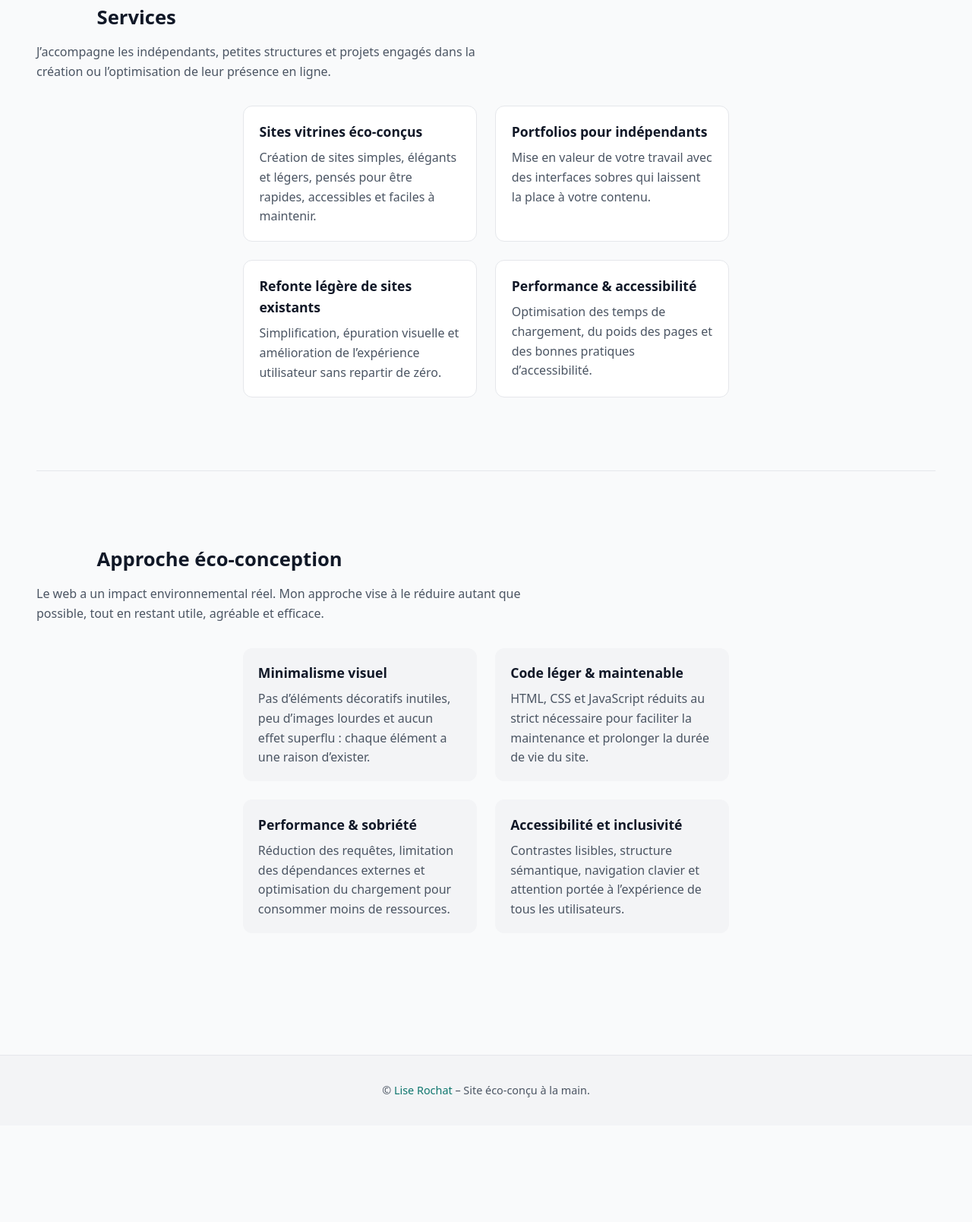
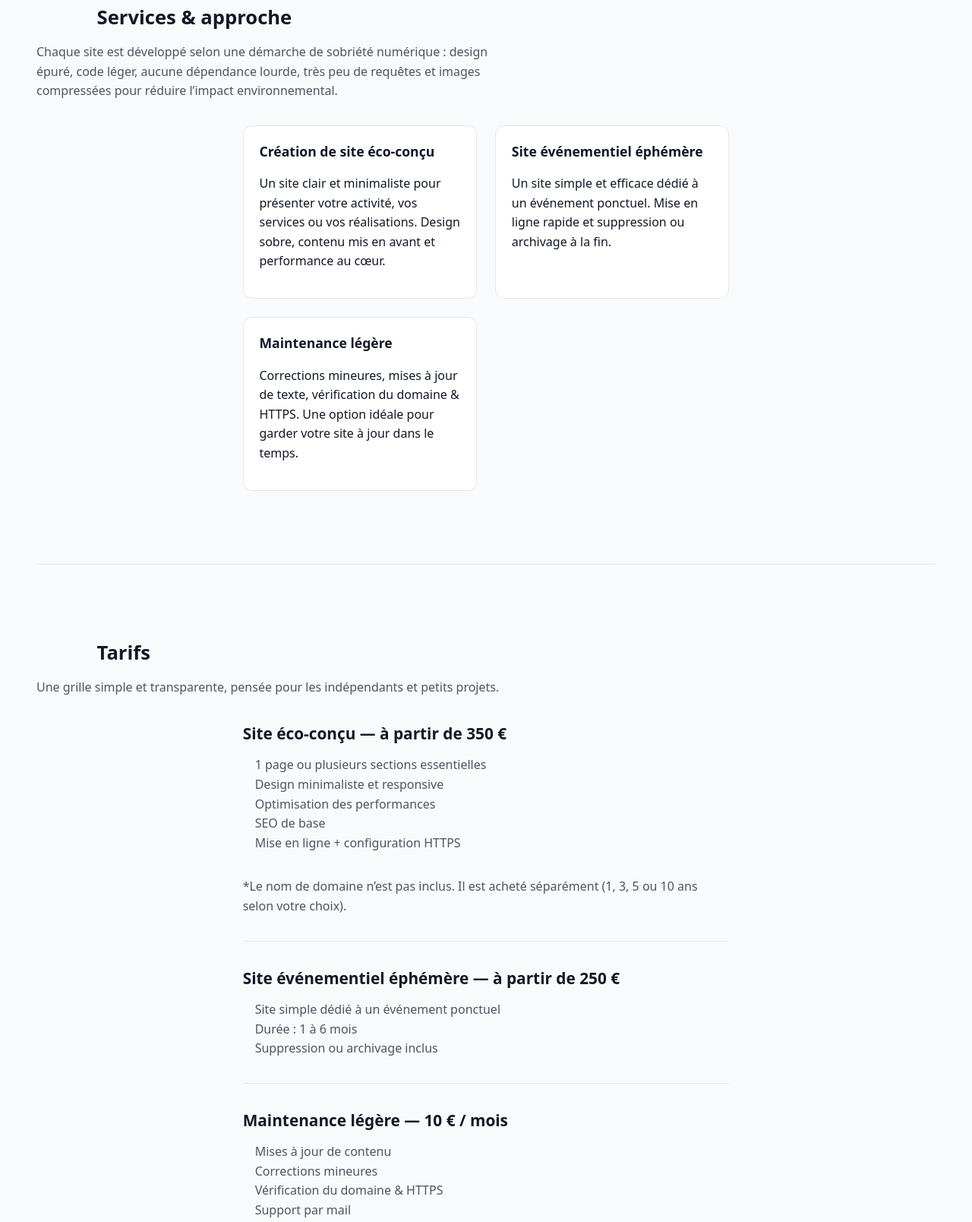
Before and after one commit to lise-dev/portfolio, a plain HTML site: page index.html in a window 1280 px wide. Shown: the part 894-2502 px from the top of the page at 76% size. Before the commit the page ends 2375 px from the top, so only its background shows below. Drawn offline with Linux system fonts and the light colour scheme.

Commit message:
feat: add tarifs section

```diff
--- a/index.html
+++ b/index.html
@@ -9,147 +9,121 @@
     <meta name="description"
         content="Développeuse web freelance spécialisée dans les sites vitrines minimalistes et éco-conçus. Création de sites sobres, rapides et durables, sur mesure.">
 
-    <!-- SEO de base -->
+    <!-- SEO -->
     <meta name="robots" content="index, follow">
-    <meta name="author" content="Lise Rpchat">
-    <link rel="canonical" href="https://lise-dev.github.io/portfolio/">
+    <meta name="author" content="Lise Rochat">
+    <link rel="canonical" href="https://liserochat.fr">
 
     <!-- Open Graph -->
     <meta property="og:type" content="website">
     <meta property="og:title" content="Lise Rochat – Développeuse web éco-responsable">
     <meta property="og:description"
         content="Création de sites web minimalistes, éco-conçus et performants pour indépendants et petites structures.">
-    <meta property="og:url" content="https://lise-dev.github.io/portfolio/">
+    <meta property="og:url" content="https://liserochat.fr">
 
-    <!-- Twitter Card -->
+    <!-- Twitter -->
     <meta name="twitter:card" content="summary">
     <meta name="twitter:title" content="Lise Rochat – Développeuse web éco-responsable">
     <meta name="twitter:description" content="Sites vitrines minimalistes, performants et éco-conçus.">
 
-    <!-- CSS -->
     <link rel="stylesheet" href="style.css">
 </head>
 
 <body>
-
-    <!-- Contenu principal -->
     <main>
-
         <!-- HERO -->
         <section id="hero" class="section-hero" aria-labelledby="hero-title">
             <div class="hero-content">
                 <h1 id="hero-title">Lise Rochat</h1>
                 <p class="hero-role">Développeuse web freelance</p>
-
                 <p class="hero-intro">
-                    Je conçois des sites web sobres, rapides et durables.<br>
-                    Étudiante en dernière année d’ingénierie informatique à l’ESIROI,
-                    je me spécialise dans le développement de sites minimalistes et éco-conçus.
+                    Je conçois des sites web sobres, rapides et durables.
+                    Étudiante en ingénierie informatique à l’ESIROI, je me spécialise dans le développement
+                    de sites minimalistes et éco-conçus.
                 </p>
-
                 <p class="hero-focus">
-                    Je privilégie des interfaces claires, sans superflu, centrées sur l’essentiel
+                    Des interfaces claires, sans superflu, centrées sur l’essentiel
                     et adaptées aux besoins réels de chaque client.
                 </p>
-
                 <a href="#services" class="hero-cta">Voir mes services</a>
             </div>
         </section>
 
-        <!-- SERVICES -->
+        <!-- SERVICES & APPROCHE -->
         <section id="services" class="section-services" aria-labelledby="services-title">
-            <h2 id="services-title">Services</h2>
+            <h2 id="services-title">Services & approche</h2>
             <p class="section-intro">
-                J’accompagne les indépendants, petites structures et projets engagés
-                dans la création ou l’optimisation de leur présence en ligne.
+                Chaque site est développé selon une démarche de sobriété numérique : design épuré, code léger, aucune dépendance lourde, très peu de requêtes et images compressées pour réduire l’impact environnemental.
             </p>
-
             <div class="services-grid">
                 <article class="service-item">
-                    <h3>Sites vitrines éco-conçus</h3>
+                    <h3>Création de site éco-conçu</h3>
                     <p>
-                        Création de sites simples, élégants et légers, pensés pour être rapides,
-                        accessibles et faciles à maintenir.
+                        Un site clair et minimaliste pour présenter votre activité, vos services ou vos réalisations.
+                        Design sobre, contenu mis en avant et performance au cœur.
                     </p>
                 </article>
-
                 <article class="service-item">
-                    <h3>Portfolios pour indépendants</h3>
+                    <h3>Site événementiel éphémère</h3>
                     <p>
-                        Mise en valeur de votre travail avec des interfaces sobres qui laissent
-                        la place à votre contenu.
+                        Un site simple et efficace dédié à un événement ponctuel.
+                        Mise en ligne rapide et suppression ou archivage à la fin.
                     </p>
                 </article>
-
                 <article class="service-item">
-                    <h3>Refonte légère de sites existants</h3>
+                    <h3>Maintenance légère</h3>
                     <p>
-                        Simplification, épuration visuelle et amélioration de l’expérience
-                        utilisateur sans repartir de zéro.
-                    </p>
-                </article>
-
-                <article class="service-item">
-                    <h3>Performance & accessibilité</h3>
-                    <p>
-                        Optimisation des temps de chargement, du poids des pages et des bonnes
-                        pratiques d’accessibilité.
+                        Corrections mineures, mises à jour de texte, vérification du domaine & HTTPS.
+                        Une option idéale pour garder votre site à jour dans le temps.
                     </p>
                 </article>
             </div>
         </section>
 
-        <!-- APPROCHE ÉCO-CONCEPTION -->
-        <section id="approche" class="section-approche" aria-labelledby="approche-title">
-            <h2 id="approche-title">Approche éco-conception</h2>
-
+        <!-- TARIFS -->
+        <section id="tarifs" class="section-tarifs" aria-labelledby="tarifs-title">
+            <h2 id="tarifs-title">Tarifs</h2>
             <p class="section-intro">
-                Le web a un impact environnemental réel. Mon approche vise à le réduire
-                autant que possible, tout en restant utile, agréable et efficace.
+                Une grille simple et transparente, pensée pour les indépendants et petits projets.
             </p>
-
-            <div class="approche-grid">
-                <article class="approche-item">
-                    <h3>Minimalisme visuel</h3>
-                    <p>
-                        Pas d’éléments décoratifs inutiles, peu d’images lourdes et aucun effet
-                        superflu : chaque élément a une raison d’exister.
-                    </p>
-                </article>
-
-                <article class="approche-item">
-                    <h3>Code léger & maintenable</h3>
-                    <p>
-                        HTML, CSS et JavaScript réduits au strict nécessaire pour faciliter
-                        la maintenance et prolonger la durée de vie du site.
-                    </p>
-                </article>
-
-                <article class="approche-item">
-                    <h3>Performance & sobriété</h3>
-                    <p>
-                        Réduction des requêtes, limitation des dépendances externes et
-                        optimisation du chargement pour consommer moins de ressources.
-                    </p>
-                </article>
-
-                <article class="approche-item">
-                    <h3>Accessibilité et inclusivité</h3>
-                    <p>
-                        Contrastes lisibles, structure sémantique, navigation clavier et
-                        attention portée à l’expérience de tous les utilisateurs.
-                    </p>
-                </article>
+            <div class="tarif-item">
+                <h3>Site éco-conçu — à partir de 350 €</h3>
+                <ul>
+                    <li>1 page ou plusieurs sections essentielles</li>
+                    <li>Design minimaliste et responsive</li>
+                    <li>Optimisation des performances</li>
+                    <li>SEO de base</li>
+                    <li>Mise en ligne + configuration HTTPS</li>
+                </ul>
+                <p class="section-intro" style="margin-top:2rem;">
+                *Le nom de domaine n’est pas inclus. Il est acheté séparément (1, 3, 5 ou 10 ans selon votre choix).
+            </p>
+            </div>
+            <hr>
+            <div class="tarif-item">
+                <h3>Site événementiel éphémère — à partir de 250 €</h3>
+                <ul>
+                    <li>Site simple dédié à un événement ponctuel</li>
+                    <li>Durée : 1 à 6 mois</li>
+                    <li>Suppression ou archivage inclus</li>
+                </ul>
+            </div>
+            <hr>
+            <div class="tarif-item">
+                <h3>Maintenance légère — 10 € / mois</h3>
+                <ul>
+                    <li>Mises à jour de contenu</li>
+                    <li>Corrections mineures</li>
+                    <li>Vérification du domaine & HTTPS</li>
+                    <li>Support par mail</li>
+                </ul>
             </div>
         </section>
-
     </main>
 
-
-    <!-- BARRE DE CONTACT FIXE -->
+    <!-- CONTACT FIXE -->
     <nav class="contact-sidebar" aria-label="Liens de contact">
         <ul>
-            <!-- EMAIL -->
             <li>
                 <a href="mailto:contact@liserochat.fr" aria-label="M’envoyer un e-mail">
                     <svg width="20" height="20" viewBox="0 0 24 24" fill="none" aria-hidden="true">
@@ -158,10 +132,8 @@
                     </svg>
                 </a>
             </li>
-
-            <!-- LINKEDIN -->
             <li>
-                <a href="https://www.linkedin.com/in/liserochat/" target="_blank" rel="noreferrer"
+                <a href="https://www.linkedin.com/in/ton-profil" target="_blank" rel="noreferrer"
                     aria-label="Voir mon profil LinkedIn">
                     <svg width="20" height="20" viewBox="0 0 24 24" fill="none" aria-hidden="true">
                         <path d="M6.94 20.5H3.47V9h3.47v11.5Z" fill="currentColor" />
@@ -172,11 +144,8 @@
                     </svg>
                 </a>
             </li>
-
-            <!-- GITHUB -->
             <li>
-                <a href="https://github.com/lise-dev" target="_blank" rel="noreferrer"
-                    aria-label="Voir mon profil GitHub">
+                <a href="https://github.com/lise-dev" target="_blank" rel="noreferrer" aria-label="Voir mon profil GitHub">
                     <svg width="20" height="20" viewBox="0 0 24 24" fill="none" aria-hidden="true">
                         <path fill="currentColor"
                             d="M12 2C6.48 2 2 6.58 2 12.24c0 4.53 2.87 8.37 6.84 9.73.5.1.68-.22.68-.49v-1.7c-2.78.62-3.37-1.37-3.37-1.37-.46-1.2-1.12-1.52-1.12-1.52-.92-.64.07-.63.07-.63 1.02.07 1.56 1.08 1.56 1.08.9 1.57 2.36 1.12 2.94.86.09-.67.35-1.12.64-1.38-2.22-.26-4.56-1.14-4.56-5.07 0-1.12.39-2.03 1.03-2.75-.1-.26-.45-1.3.1-2.7 0 0 .84-.27 2.75 1.05A9.3 9.3 0 0 1 12 7.38c.85 0 1.71.12 2.51.35 1.9-1.32 2.74-1.05 2.74-1.05.55 1.4.2 2.44.1 2.7.64.72 1.03 1.63 1.03 2.75 0 3.94-2.35 4.8-4.59 5.05.36.32.69.95.69 1.92v2.85c0 .27.18.59.69.49 3.96-1.36 6.83-5.2 6.83-9.73C22 6.58 17.52 2 12 2Z" />
@@ -185,16 +154,12 @@
             </li>
         </ul>
     </nav>
-
-    <!-- Pied de page -->
     <footer class="site-footer">
-        <p>
-            © <span id="year"></span>  <a href="mailto:contact@liserochat.fr" aria-label="M’envoyer un e-mail">Lise Rochat</a> – Site éco-conçu à la main.
-        </p>
+        <p>© <span id="year"></span> Lise Rochat – Site éco-conçu à la main.</p>
     </footer>
-
-    <!-- JAVASCRIPT-->
-    <script src="script.js"></script>
+    <script>
+        document.getElementById('year').textContent = new Date().getFullYear();
+    </script>
 </body>
 
 </html>
--- a/style.css
+++ b/style.css
@@ -1,9 +1,6 @@
-/* =========================
-   VARIABLES & RESET
-   ========================= */
+/* ========================= VARIABLES & RESET ========================= */
 
 :root {
-  /* Couleurs */
   --color-bg: #f9fafb;
   --color-bg-alt: #ffffff;
   --color-text: #111827;
@@ -13,25 +10,21 @@
   --color-accent-soft: #ecfdf5;
   --color-footer-bg: #f3f4f6;
 
-  /* Typo */
-  --font-body: system-ui, -apple-system, BlinkMacSystemFont, "Segoe UI", sans-serif;
+  --font-body: system-ui, -apple-system, BlinkMacSystemFont, sans-serif;
   --font-size-base: 16px;
   --line-height-base: 1.6;
 
-  /* Layout */
   --container-width: 70ch;
   --section-spacing: 4rem;
   --section-spacing-lg: 6rem;
   --content-padding-x: 1.5rem;
 
-  /* Divers */
   --radius-sm: 0.375rem;
   --radius-md: 0.75rem;
   --radius-pill: 999px;
   --transition-fast: 150ms ease-out;
 }
 
-/* Box-sizing & reset minimal */
 *,
 *::before,
 *::after {
@@ -52,14 +45,12 @@ body {
   background-color: var(--color-bg);
 }
 
-/* Suppression du style par défaut des listes */
 ul {
   list-style: none;
   padding: 0;
   margin: 0;
 }
 
-/* Liens */
 a {
   color: var(--color-accent);
   text-decoration: none;
@@ -75,7 +66,6 @@ a:focus-visible {
   outline-offset: 3px;
 }
 
-/* Accessibilité : réduit les animations si demandé */
 @media (prefers-reduced-motion: reduce) {
   html {
     scroll-behavior: auto;
@@ -90,9 +80,7 @@ a:focus-visible {
   }
 }
 
-/* =========================
-   LAYOUT GLOBAL
-   ========================= */
+/* ========================= LAYOUT GLOBAL ========================= */
 
 main {
   padding-inline: var(--content-padding-x);
@@ -108,30 +96,18 @@ section {
   align-items: center;
 }
 
-.section-services,
-.section-approche {
-  border-top: 1px solid var(--color-border);
-}
-
 /* Conteneur central */
 .hero-content,
 .section-services > *,
-.section-approche > * {
+.section-tarifs > * {
   max-width: var(--container-width);
   margin-inline: auto;
 }
 
-/* =========================
-   HERO
-   ========================= */
+/* ========================= HERO ========================= */
 
 .section-hero {
   background-color: var(--color-bg-alt);
-}
-
-.hero-content {
-  max-width: var(--container-width);
-  margin-inline: auto;
 }
 
 #hero-title {
@@ -158,7 +134,6 @@ section {
   margin-bottom: 2rem;
 }
 
-/* Bouton CTA */
 .hero-cta {
   display: inline-flex;
   align-items: center;
@@ -170,27 +145,15 @@ section {
   font-size: 0.95rem;
   font-weight: 500;
   background-color: transparent;
-  transition:
-    background-color var(--transition-fast),
-    color var(--transition-fast),
-    border-color var(--transition-fast),
-    transform var(--transition-fast);
+  transition: var(--transition-fast);
 }
 
 .hero-cta:hover {
   background-color: var(--color-accent-soft);
-  border-color: var(--color-accent);
-  color: var(--color-accent);
   transform: translateY(-1px);
 }
 
-.hero-cta:active {
-  transform: translateY(0);
-}
-
-/* =========================
-   TITRES & TEXTE
-   ========================= */
+/* ========================= TITRES & TEXTE ========================= */
 
 h2 {
   font-size: 1.6rem;
@@ -207,17 +170,10 @@ h3 {
   color: var(--color-text-muted);
 }
 
-/* =========================
-   SERVICES
-   ========================= */
+/* ========================= SERVICES ========================= */
 
 .section-services {
-  background-color: var(--color-bg);
-}
-
-.section-services > h2,
-.section-services > .section-intro {
-  padding-inline: 0;
+  border-top: 1px solid var(--color-border);
 }
 
 .services-grid {
@@ -230,60 +186,43 @@ h3 {
   border-radius: var(--radius-md);
   border: 1px solid var(--color-border);
   background-color: var(--color-bg-alt);
-  transition:
-    border-color var(--transition-fast),
-    background-color var(--transition-fast),
-    transform var(--transition-fast);
-}
-
-.service-item p {
-  margin: 0;
-  color: var(--color-text-muted);
+  transition: var(--transition-fast);
 }
 
 .service-item:hover {
   border-color: var(--color-accent);
   background-color: #f5fffb;
-  transform: translateY(-1px);
 }
 
-/* =========================
-   APPROCHE ÉCO-CONCEPTION
-   ========================= */
+/* ========================= TARIFS ========================= */
 
-.section-approche > h2,
-.section-approche > .section-intro {
-  padding-inline: 0;
+.section-tarifs {
+  border-top: 1px solid var(--color-border);
 }
 
-.approche-grid {
-  display: grid;
-  gap: 1.5rem;
+.tarif-item {
+  margin: 2rem auto;
 }
 
-.approche-item {
-  padding: 1.1rem 1.2rem;
-  border-radius: var(--radius-md);
-  background-color: #f3f4f6;
-  border: 1px solid transparent;
-  transition:
-    border-color var(--transition-fast),
-    background-color var(--transition-fast);
+.tarif-item h3 {
+  margin: 0 0 0.75rem;
+  font-size: 1.3rem;
 }
 
-.approche-item p {
-  margin: 0;
+.tarif-item ul {
+  padding-left: 1rem;
   color: var(--color-text-muted);
+  line-height: 1.6;
 }
 
-.approche-item:hover {
-  border-color: var(--color-accent);
-  background-color: #edf7f6;
+.section-tarifs hr {
+  max-width: var(--container-width);
+  margin: 2rem auto;
+  border: none;
+  border-top: 1px solid var(--color-border);
 }
 
-/* =========================
-   BARRE DE CONTACT FIXE
-   ========================= */
+/* ========================= CONTACT FIXE ========================= */
 
 .contact-sidebar {
   position: fixed;
@@ -309,28 +248,15 @@ h3 {
   border: 1px solid var(--color-border);
   background-color: var(--color-bg-alt);
   color: var(--color-text);
-  transition:
-    background-color var(--transition-fast),
-    border-color var(--transition-fast),
-    color var(--transition-fast),
-    transform var(--transition-fast);
+  transition: var(--transition-fast);
 }
 
 .contact-sidebar a:hover {
   background-color: var(--color-accent);
-  border-color: var(--color-accent);
   color: #ffffff;
-  transform: translateY(-1px);
 }
 
-.contact-sidebar a:focus-visible {
-  outline: 2px solid var(--color-accent);
-  outline-offset: 3px;
-}
-
-/* =========================
-   PIED DE PAGE
-   ========================= */
+/* ========================= FOOTER ========================= */
 
 .site-footer {
   margin-top: var(--section-spacing);
@@ -338,14 +264,10 @@ h3 {
   background-color: var(--color-footer-bg);
   border-top: 1px solid var(--color-border);
   font-size: 0.9rem;
-  color: var(--color-text-muted);
   text-align: center;
 }
 
-/* =========================
-   RESPONSIVE
-   ========================= */
-
+/* ========================= RESPONSIVE ========================= */
 @media (min-width: 768px) {
   main {
     padding-inline: 3rem;
@@ -355,16 +277,15 @@ h3 {
     padding-block: var(--section-spacing-lg);
   }
 
-  .services-grid,
-  .approche-grid {
+  .services-grid {
     grid-template-columns: repeat(2, minmax(0, 1fr));
   }
 }
 
 @media (max-width: 767px) {
   .contact-sidebar {
+    bottom: 1.25rem;
     top: auto;
-    bottom: 1.25rem;
     right: 1.25rem;
     transform: none;
   }
@@ -375,9 +296,9 @@ h3 {
 
   .section-hero {
     min-height: 100svh;
+    padding-top: 2rem;
+    padding-bottom: 2rem;
     display: flex;
     align-items: center;
-    padding-top: 2rem;
-    padding-bottom: 2rem;
   }
 }
```
